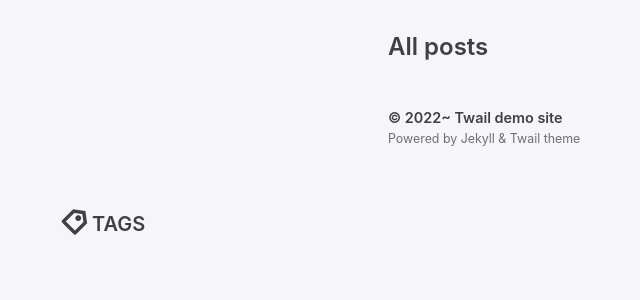
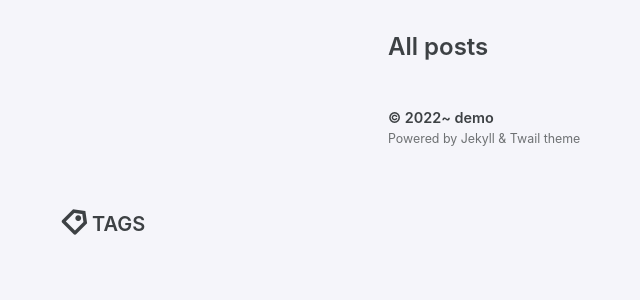
Before and after one commit to JensenXiao/JensenXiao-Blog, a Jekyll site: the page built from index.html, in a window 1280 px wide. Shown: the top 300 px of the page, without its empty margins (22-662 px from the left). Built offline with Jekyll 4.4.1, drawn with Linux system fonts in a browser that asks for light colours; some web fonts are replaced; the list of posts is cut into pages by our own code; part of the change alters nothing that is shown.

Commit message:
設定更新

```diff
--- a/_config.yml
+++ b/_config.yml
@@ -4,14 +4,14 @@ description: 'Card style Jekyll theme for blog'
 title_seperator: '-' # "-" (default), "|", ...
 locale: null # null (default), en-US, zh-CN, zh-TW, ...
 date_format: # "%B %-d, %Y" (default), "%Y. %m. %d", ... https://www.shortcutfoo.com/app/dojos/ruby-date-format-strftime/cheatsheet
-footer_copyright: '&copy; 2022~ Twail demo site'
+footer_copyright: '&copy; 2022~ demo'
 og_image: 'assets/images/jekyll-theme-twail.png' # Default OpenGraph Image
 baseurl: ''
 
 # Profile
 profile:
-  name: 'Twail'
-  description: 'Card style Jekyll theme for blog'
+  name: 'Jensen Hsiao'
+  description: 'Documents my learning experiences'
   avatar: 'assets/images/avatar.png'
   socials:
     github: 'https://github.com/JensenXiao'
```
